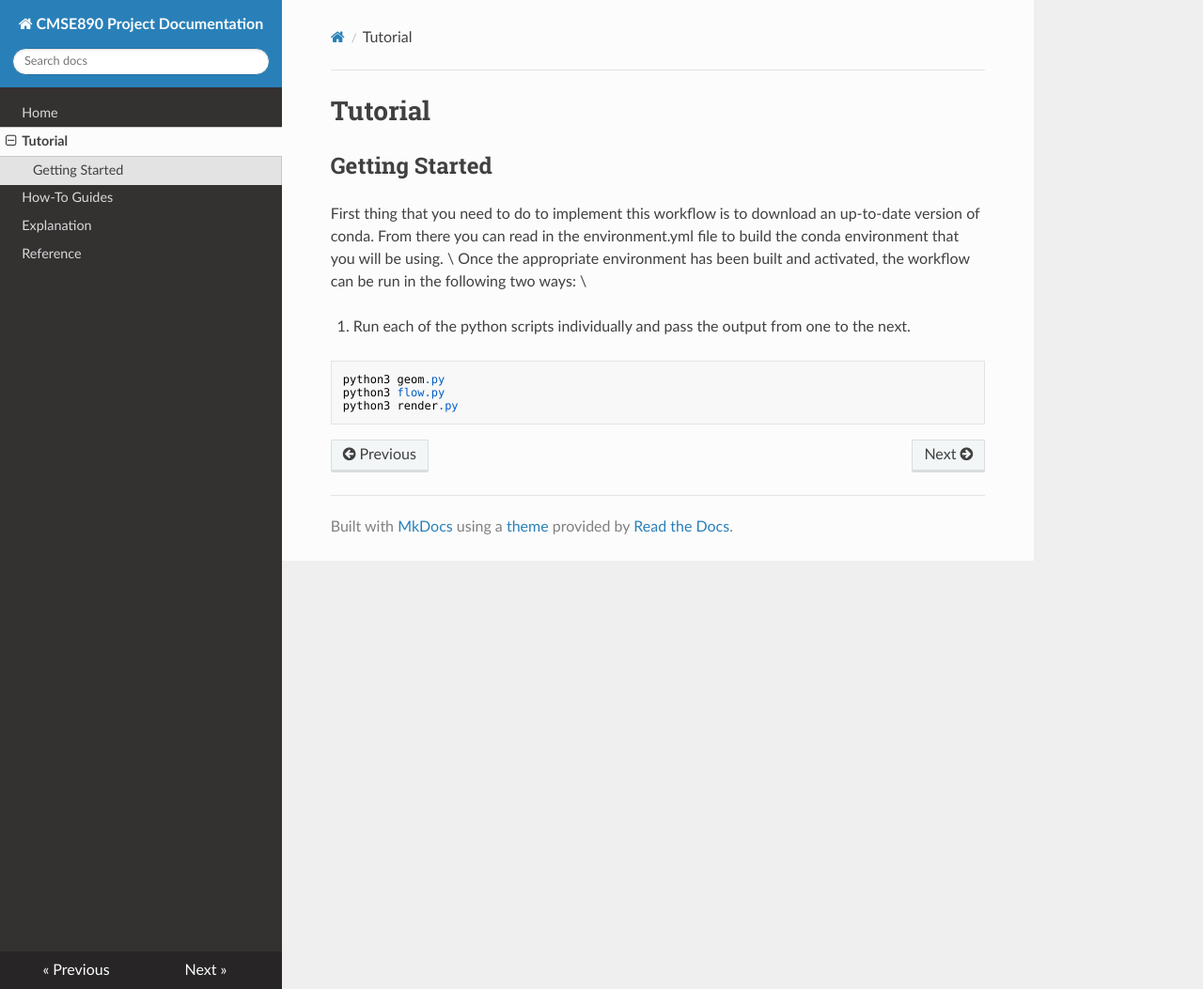
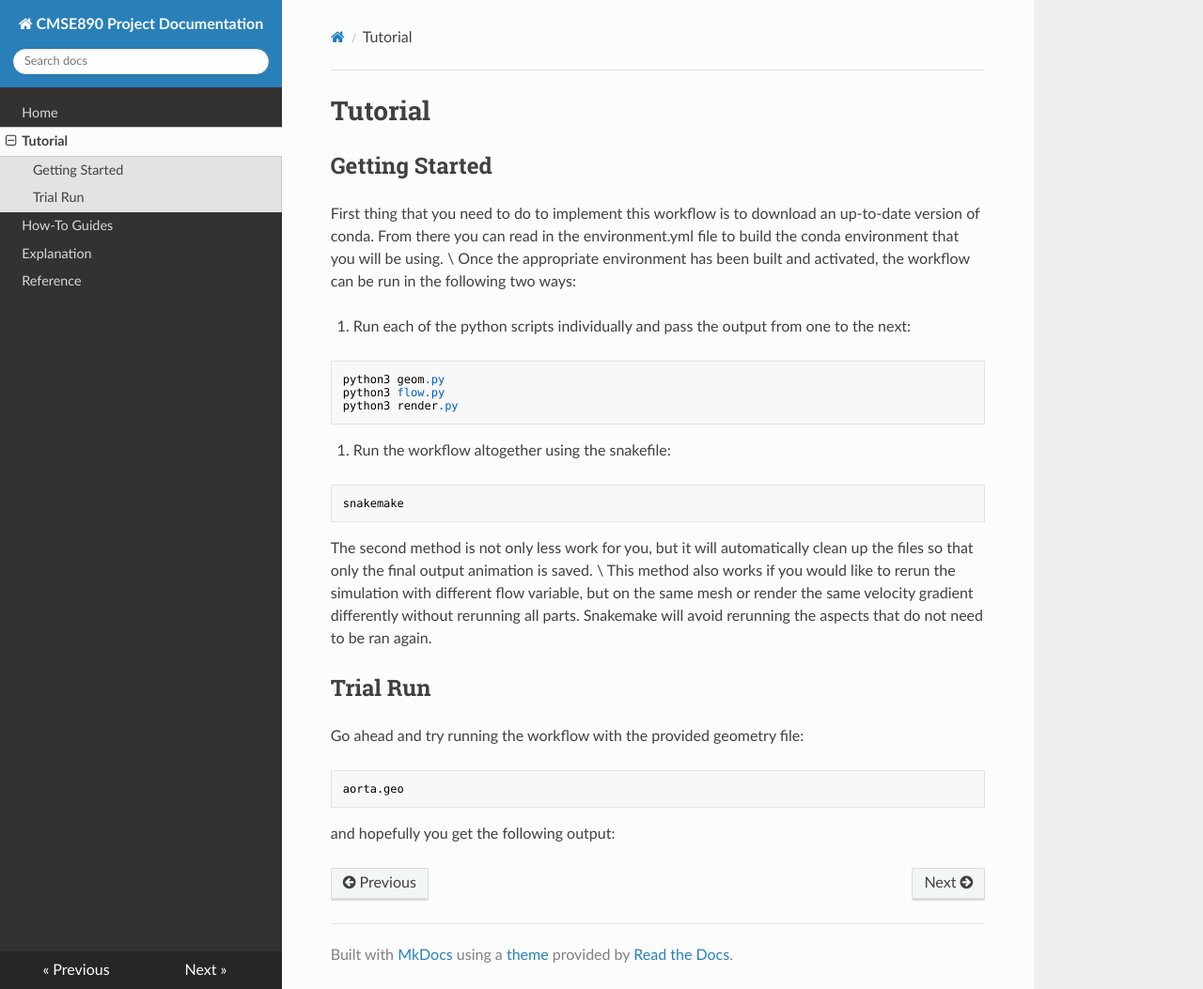
Before and after one commit to nicheilman/CMSE890_Project, an MkDocs documentation site: the page built from docs/Tutorial.md, in a window 1280 px wide and 1053 px high. Shown: the whole window at 94% size. Built offline with MkDocs 1.6.1, drawn with Linux system fonts in a browser that asks for light colours; nearby versions of some CDN libraries.

Commit message:
Flesh out tutorial

````diff
--- a/docs/Tutorial.md
+++ b/docs/Tutorial.md
@@ -2,11 +2,24 @@
 
 ## Getting Started
 First thing that you need to do to implement this workflow is to download an up-to-date version of conda. From there you can read in the environment.yml file to build the conda environment that you will be using. \
-Once the appropriate environment has been built and activated, the workflow can be run in the following two ways: \
+Once the appropriate environment has been built and activated, the workflow can be run in the following two ways:
 
-1. Run each of the python scripts individually and pass the output from one to the next.
+1. Run each of the python scripts individually and pass the output from one to the next:
 ```
 python3 geom.py
 python3 flow.py
 python3 render.py
 ```
+2. Run the workflow altogether using the snakefile:
+```
+snakemake
+```
+The second method is not only less work for you, but it will automatically clean up the files so that only the final output animation is saved. \
+This method also works if you would like to rerun the simulation with different flow variable, but on the same mesh or render the same velocity gradient differently without rerunning all parts. Snakemake will avoid rerunning the aspects that do not need to be ran again.
+
+## Trial Run
+Go ahead and try running the workflow with the provided geometry file:
+```
+aorta.geo
+```
+and hopefully you get the following output:
````
